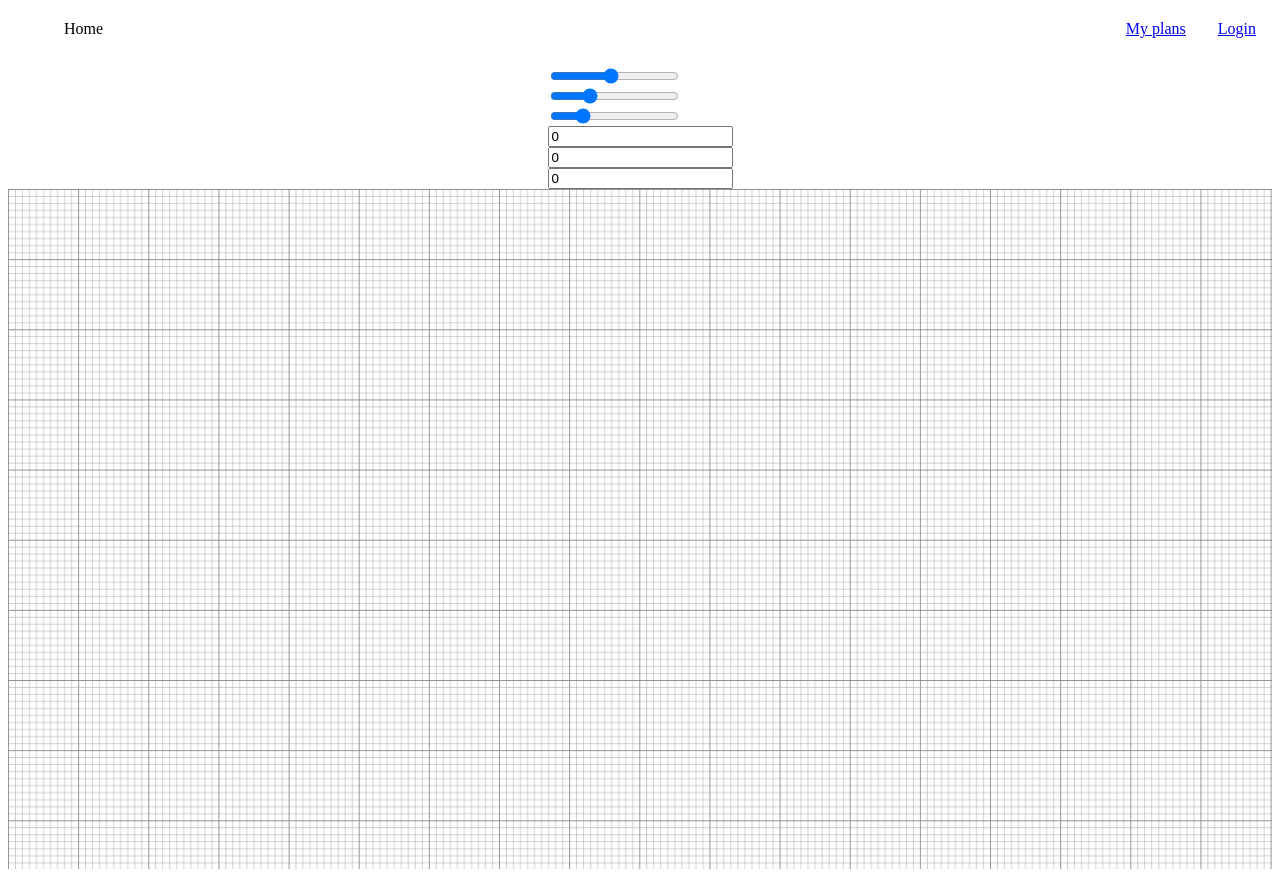
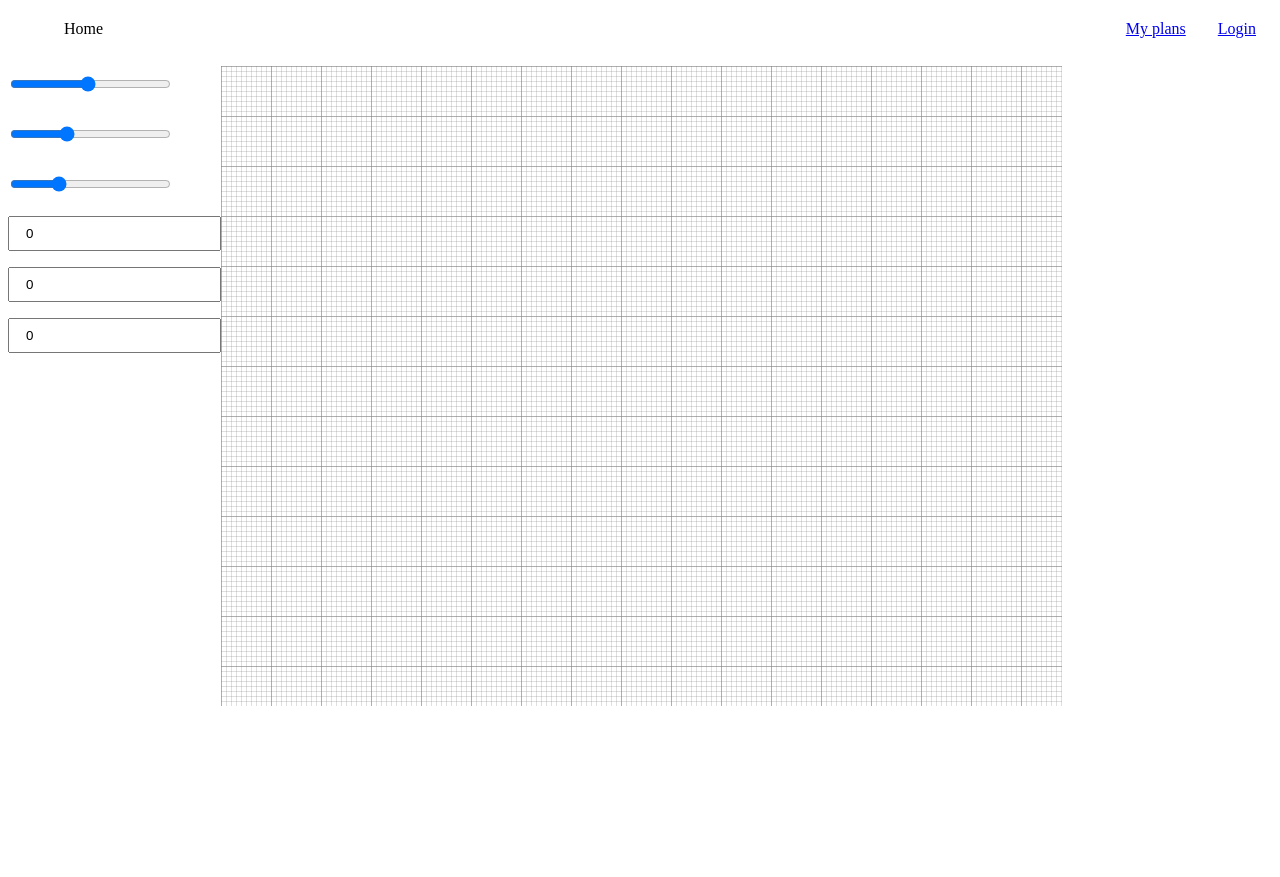
Before and after one commit to JacekDwojakPL/stage-planner-2-client, a React app: page / in a window 1280 px wide. After the commit the page ends 800 px from the top, so only its background shows below. Built offline with nearby package versions, Linux system fonts and the light colour scheme.

Commit message:
changes with css + added initial position helper

```diff
--- a/src/App/Components/Editor/Editor.scss
+++ b/src/App/Components/Editor/Editor.scss
@@ -1,14 +1,23 @@
 .Editor {
-  display: flex;
-  flex-wrap: wrap;
-  justify-content: space-around;
+  display: grid;
+  grid-template-columns: 1fr 4fr 1fr;
+  grid-template-rows: 1fr auto;
 
-  input[type='number'] {
+  input {
     margin-bottom: 1rem;
     padding: 0.5rem 1rem;
   }
 }
 
 .Sidebar {
-  flex-basis: 10%;
+  grid-column: span 3;
+  display: flex;
+  flex-wrap: wrap;
+
+  @media (min-width: 1024px) {
+    align-items: flex-start;
+    align-content: flex-start;
+    grid-column-start: 1;
+    grid-column-end: 2;
+  }
 }
--- a/src/App/Components/Editor/Reducer/reducer.js
+++ b/src/App/Components/Editor/Reducer/reducer.js
@@ -52,7 +52,6 @@ export const useInstrumentReducer = () => {
   const dimensions = {
     width: 18,
     height: 15,
-    unit: 5,
     zoom: 100,
   };
   return useReducer(reducer, init(dimensions));
--- a/src/App/Components/SvgCanvas/SvgCanvas.js
+++ b/src/App/Components/SvgCanvas/SvgCanvas.js
@@ -5,7 +5,7 @@ import SvgGrid from '../SvgGrid/SvgGrid';
 import Instrument from '../Instrument/Instrument';
 
 const SvgCanvas = ({
-  dimensions: { width, height, unit, zoom },
+  dimensions: { width, height, zoom },
   instruments,
   actions: { addInstrumentByClick, selectInstrument },
 }) => {
@@ -16,14 +16,19 @@ const SvgCanvas = ({
   };
 
   return (
-    <div className={styles.svgCanvas} tabIndex={0}>
+    <div className={styles.editorContainer}>
+      <div className={styles.editorCanvas}>
         <svg
           ref={svgRef}
           onClick={clickHandler}
-        width={`${zoom}%`}
-        viewBox={`0 0 ${width + 1} ${height + 1}`}
+          width={width + 1}
+          height={height + 1}
+          style={{
+            transform: `scale(${zoom / 100})`,
+            transformOrigin: '0% 0%',
+          }}
         >
-        <SvgGrid unit={unit} width={width} height={height} />
+          <SvgGrid />
           {instruments.map((instrument) => {
             return (
               <Instrument
@@ -39,6 +44,7 @@ const SvgCanvas = ({
           })}
         </svg>
       </div>
+    </div>
   );
 };
 
--- a/src/App/Components/SvgCanvas/SvgCanvas.scss
+++ b/src/App/Components/SvgCanvas/SvgCanvas.scss
@@ -1,13 +1,25 @@
-.svgCanvas {
-  flex-basis: 100%;
-  text-align: center;
+.editorContainer {
+  grid-row-start: 2;
+  grid-column: span 3;
   overflow: auto;
-  max-height: 85vh;
+  position: relative;
+  min-height: 50vh;
+
+  @media (min-width: 1024px) {
+    grid-row-start: 1;
+    grid-column-start: 2;
+    grid-column-end: 3;
+    min-height: 80vh;
+  }
 }
 
-@media (min-width: 1281px) {
-  //CSS
-  .svgCanvas {
-    flex-basis: 85%;
-  }
+.editorCanvas {
+  position: absolute;
+  width: 100%;
+  height: 100%;
+  display: flex;
+  min-width: 3000px;
+  min-height: 2000px;
+  top: 0;
+  left: 0;
 }
--- a/src/App/Components/SvgGrid/SvgGrid.js
+++ b/src/App/Components/SvgGrid/SvgGrid.js
@@ -1,6 +1,7 @@
 import React from 'react';
 
-const SvgGrid = ({ unit = 5, width, height }) => {
+const SvgGrid = () => {
+  const unit = 5;
   return (
     <>
       <defs>
--- a/src/lib/DimensionsCalculator.js
+++ b/src/lib/DimensionsCalculator.js
@@ -1,8 +1,8 @@
-const DimensionsCalculator = ({ width, height, unit, zoom }) => {
+const DimensionsCalculator = ({ width, height, zoom }) => {
+  const unit = 5;
   return {
     width: width * (unit * 10),
     height: height * (unit * 10),
-    unit,
     zoom,
   };
 };
--- a/src/lib/PositionCalculator.js
+++ b/src/lib/PositionCalculator.js
@@ -1,4 +1,25 @@
 import offsetMap from './OffsetMapper';
+
+const getStartPositions = (dimensions, instrumentName) => {
+  let startX = 0;
+  let startY = 0;
+
+  switch (instrumentName) {
+    case 'Violin I':
+      startX = dimensions.width / 2 - 1;
+      startY = dimensions.height - 1;
+      break;
+    case 'Violin II':
+      startX = dimensions.width / 2;
+      startY = dimensions.height - 3;
+      break;
+    default:
+      startX = dimensions.width / 2 - 1;
+      startY = dimensions.height - 2;
+      break;
+  }
+  return { startX, startY };
+};
 
 const PositionCalculator = () => {
   console.log(offsetMap);
@@ -20,25 +41,11 @@ const PositionCalculator = () => {
       return value * (unit * 10);
     },
     calculateViolinPosition: (instrumentNumber, dimensions, instrumentName) => {
-      let startX = dimensions.width / 2 - 1;
-      let startY = 14;
+      let { startX, startY } = getStartPositions(dimensions, instrumentName);
       let filtered = offsetMap
         .filter((instrument) => instrument.name === instrumentName)
         .sort((a, b) => (a.instrument_number > b.instrument_number ? 1 : -1));
-      // let possiblePositions = [];
-      // for (let i = startX; i > 0; i--) {
-      //   possiblePositions.push(...[{ x: i - 1 }, { x: i - 1 }]);
-      // }
-      // possiblePositions = possiblePositions.map((element, index) => {
-      //   if (offsetMap[index] !== undefined) {
-      //     return {
-      //       x: startX - 1 - offsetMap[index].offset_x,
-      //       y: dimensions.height - 1 - offsetMap[index].offset_y,
-      //     };
-      //   } else {
-      //     return element;
-      //   }
-      // });
+
       const { offsetX, offsetY } = filtered[instrumentNumber];
       return { x: startX - offsetX, y: startY - offsetY };
     },
```
Lines whose indentation alone changed are shown as unchanged.
